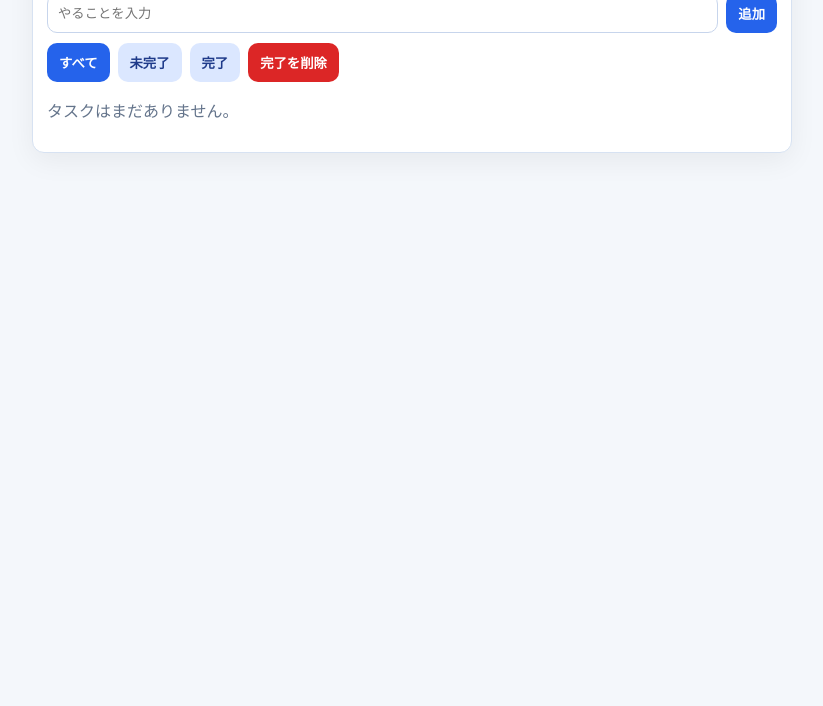
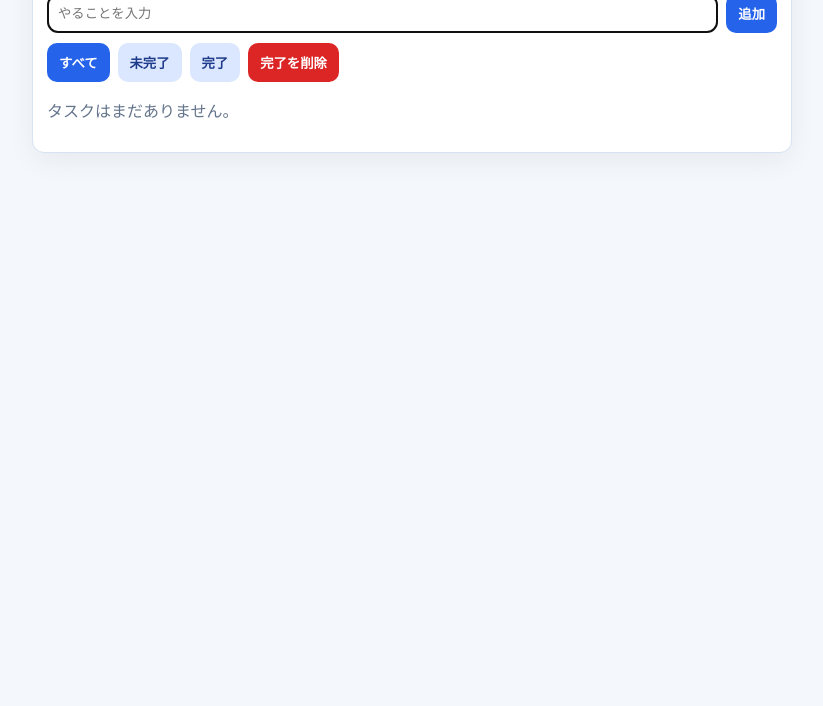
Before and after one commit to ruiname1218/repo_for_openclaw, a plain HTML site: page apps/todo-app/index.html in a window 1280 px wide. Shown: the part 94-800 px from the top of the page, without its empty margins (228-1051 px from the left). Drawn offline with Linux system fonts and the light colour scheme.

Commit message:
fix(todo-app): focus input box on open

```diff
--- a/apps/todo-app/app.js
+++ b/apps/todo-app/app.js
@@ -4,6 +4,8 @@ const input=document.getElementById('todoInput');
 const list=document.getElementById('todoList');
 const empty=document.getElementById('empty');
 const clearDone=document.getElementById('clearDone');
+
+window.addEventListener('load', ()=> input.focus());
 const filterButtons=[...document.querySelectorAll('[data-filter]')];
 
 let items=load();
--- a/apps/todo-app/index.html
+++ b/apps/todo-app/index.html
@@ -10,7 +10,7 @@
   <main class="app">
     <h1>✅ ToDo App</h1>
     <form id="todoForm" class="input-row">
-      <input id="todoInput" type="text" placeholder="やることを入力" maxlength="120" required />
+      <input id="todoInput" type="text" placeholder="やることを入力" maxlength="120" required autofocus />
       <button type="submit">追加</button>
     </form>
 
```
